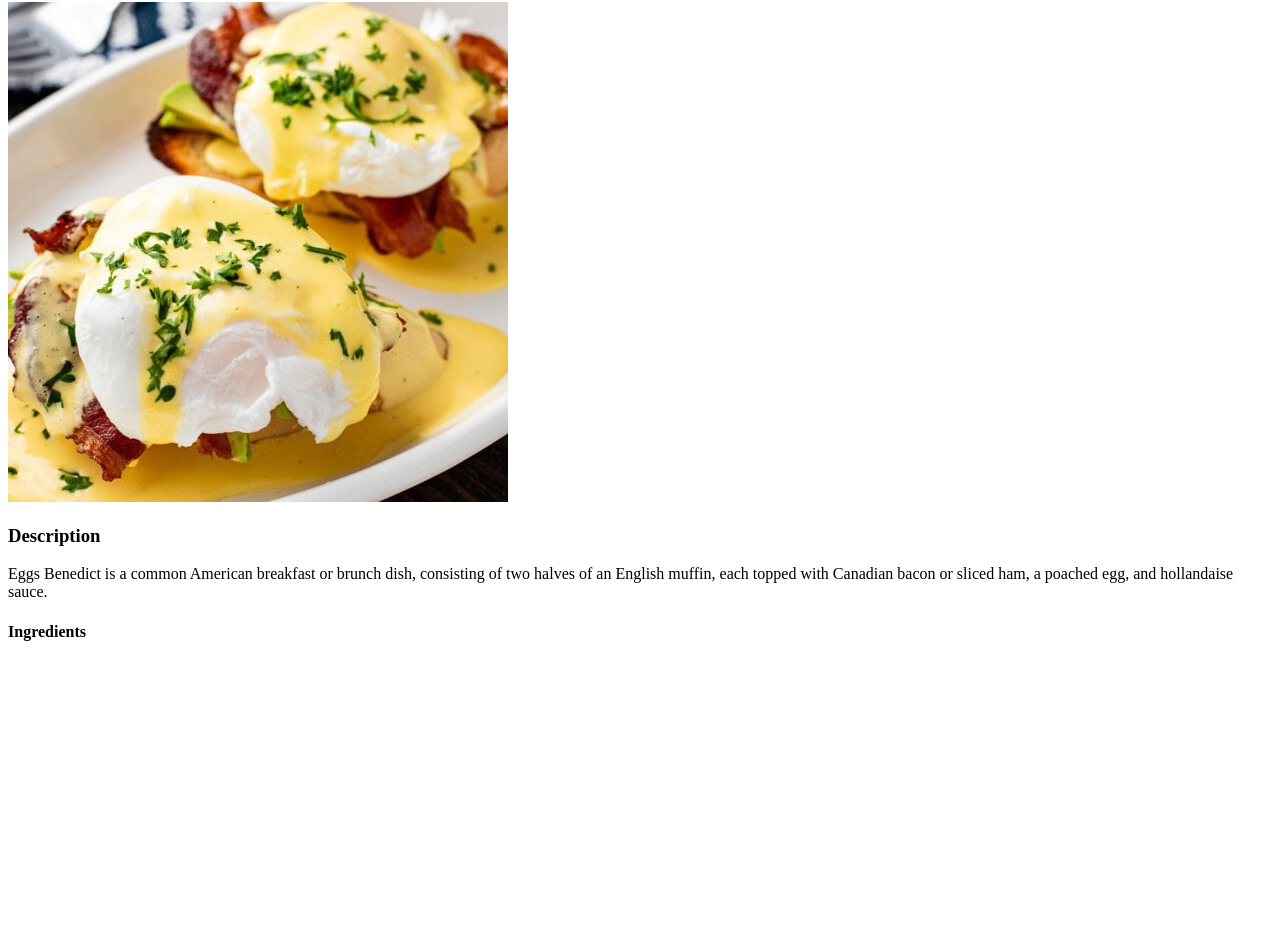
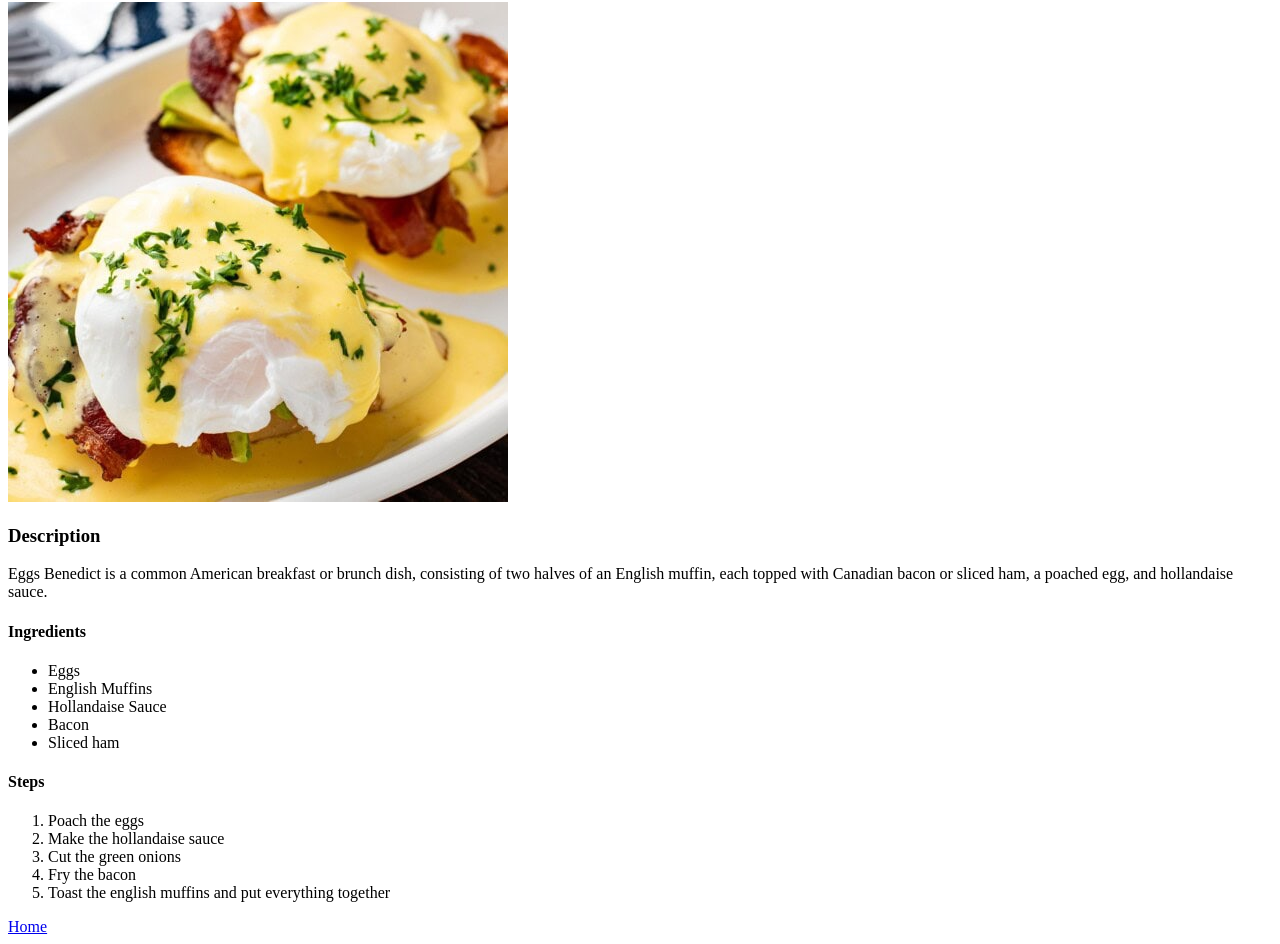
Before and after one commit to Ceelic/odin-recipes, a plain HTML site: page recipes/benedict.html in a window 1280 px wide. Shown: the part 78-1022 px from the top of the page. Before the commit the page ends 800 px from the top, so only its background shows below. Drawn offline with Linux system fonts and the light colour scheme.

Commit message:
Completed eggs benedict recipe

```diff
--- a/recipes/benedict.html
+++ b/recipes/benedict.html
@@ -11,5 +11,21 @@
     <h3>Description</h3>
     <p>Eggs Benedict is a common American breakfast or brunch dish, consisting of two halves of an English muffin, each topped with Canadian bacon or sliced ham, a poached egg, and hollandaise sauce.</p>
     <h4>Ingredients</h4>
+    <ul>
+        <li>Eggs</li>
+        <li>English Muffins</li>
+        <li>Hollandaise Sauce</li>
+        <li>Bacon</li>
+        <li>Sliced ham</li>
+    </ul>
+    <h4>Steps</h4>
+    <ol>
+        <li>Poach the eggs</li>
+        <li>Make the hollandaise sauce</li>
+        <li>Cut the green onions</li>
+        <li>Fry the bacon</li>
+        <li>Toast the english muffins and put everything together</li>
+    </ol>
+    <a href="../index.html">Home</a>
 </body>
 </html>
```
